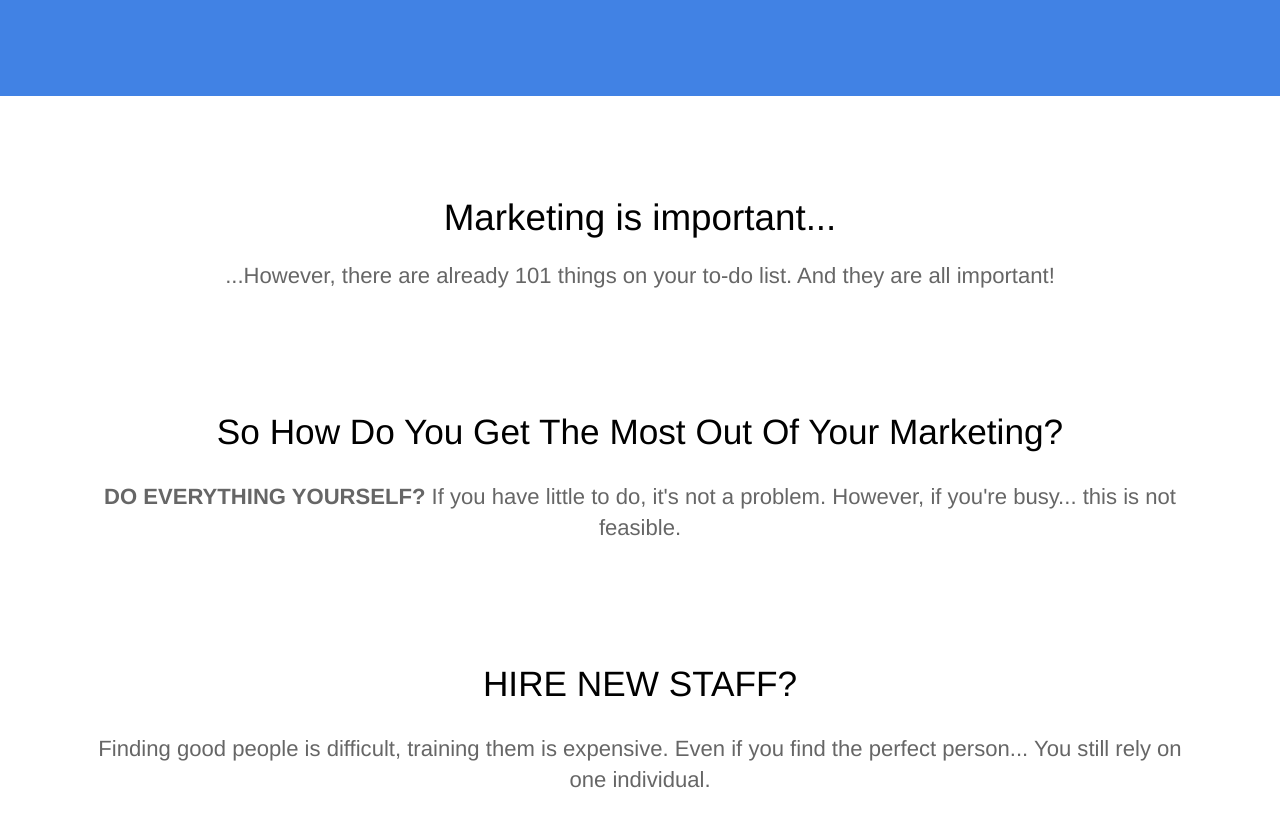
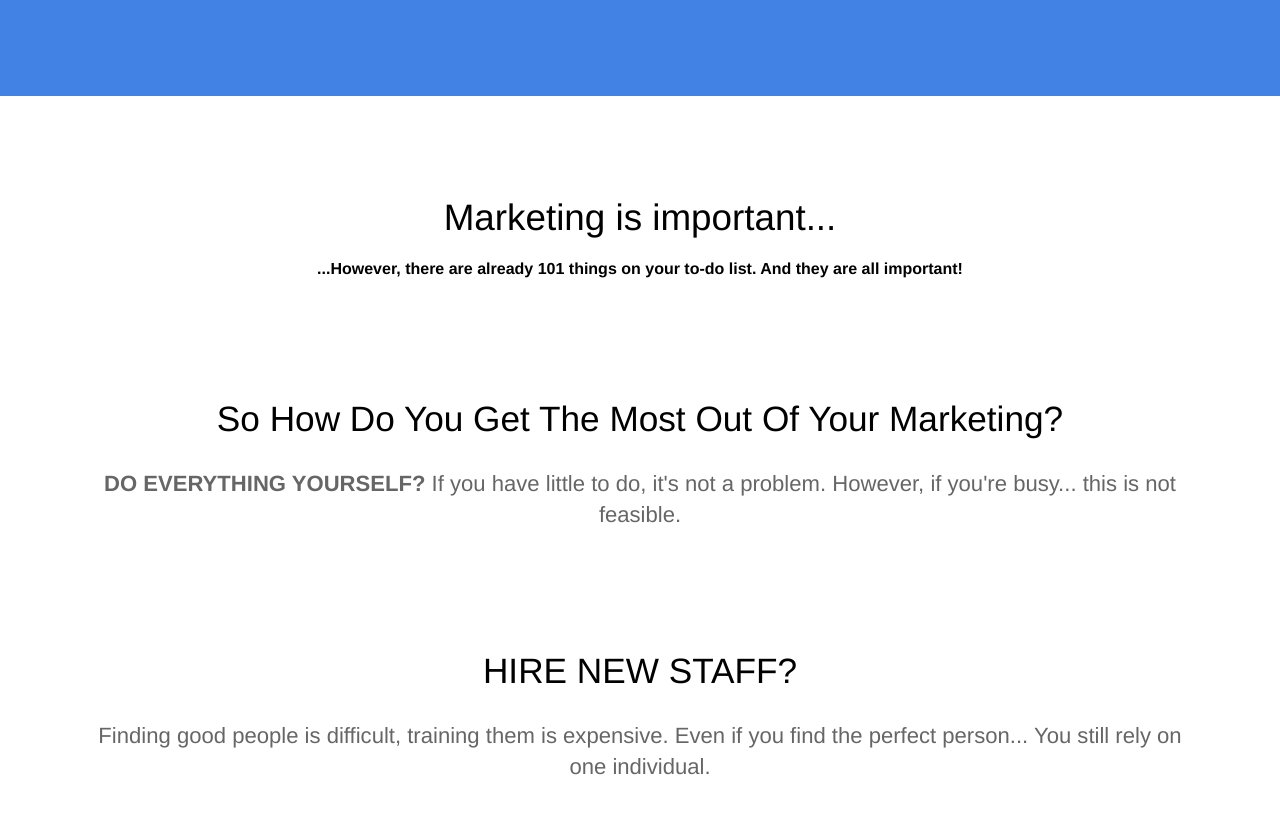
Before and after one commit to Huntinex/MMResults, a Jekyll site: the page built from index.html, in a window 1280 px wide and 900 px high, scrolled down 348 px. Shown: the top 827 px of the window. Built offline with Jekyll 4.4.1, drawn with Linux system fonts in a browser that asks for light colours.

```diff
--- a/index.html
+++ b/index.html
@@ -15,7 +15,7 @@ description: More Growth. More Clients.
 		<div class="container center flex">
 			<div class="text editable">
 				<h1>Marketing is important...</h1>
-				<p>...However, there are already 101 things on your to-do list. And they are all important!</p>
+				<h4>...However, there are already <strong>101 things</strong> on your to-do list. And they are all important!</h4>
 			</div>
 		</div>
 	</section>
```
